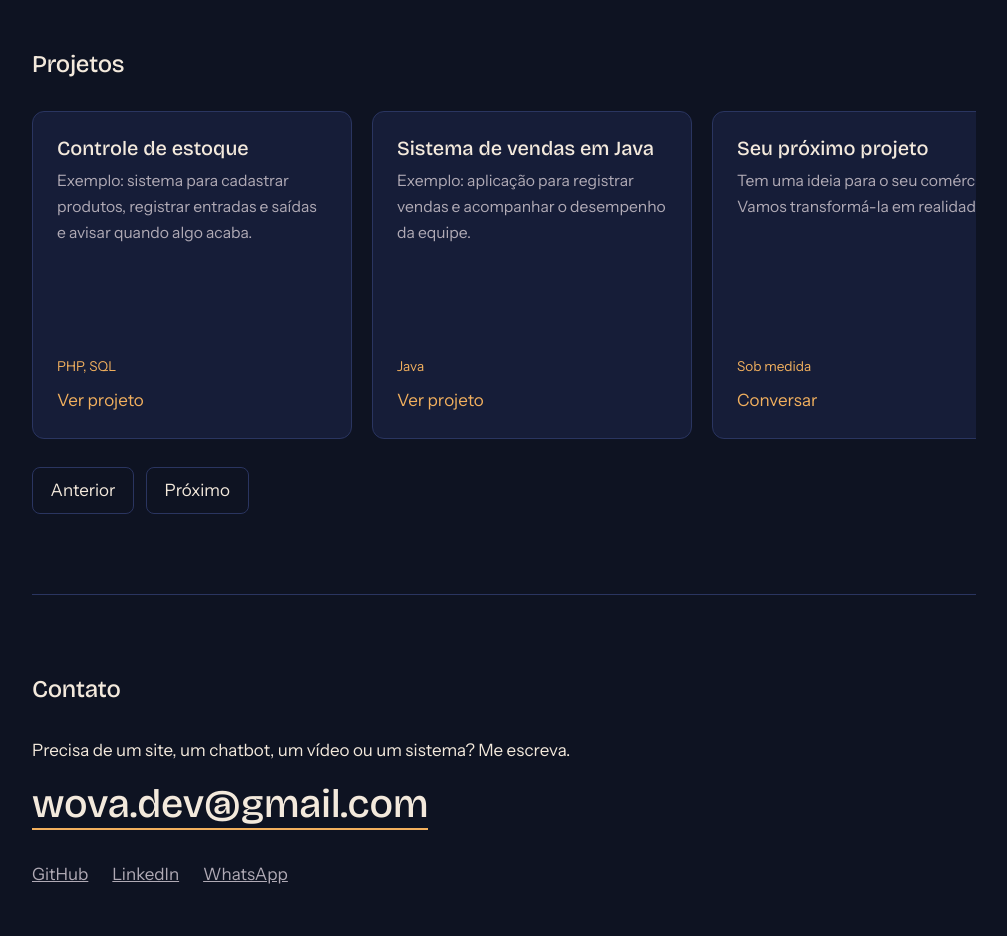
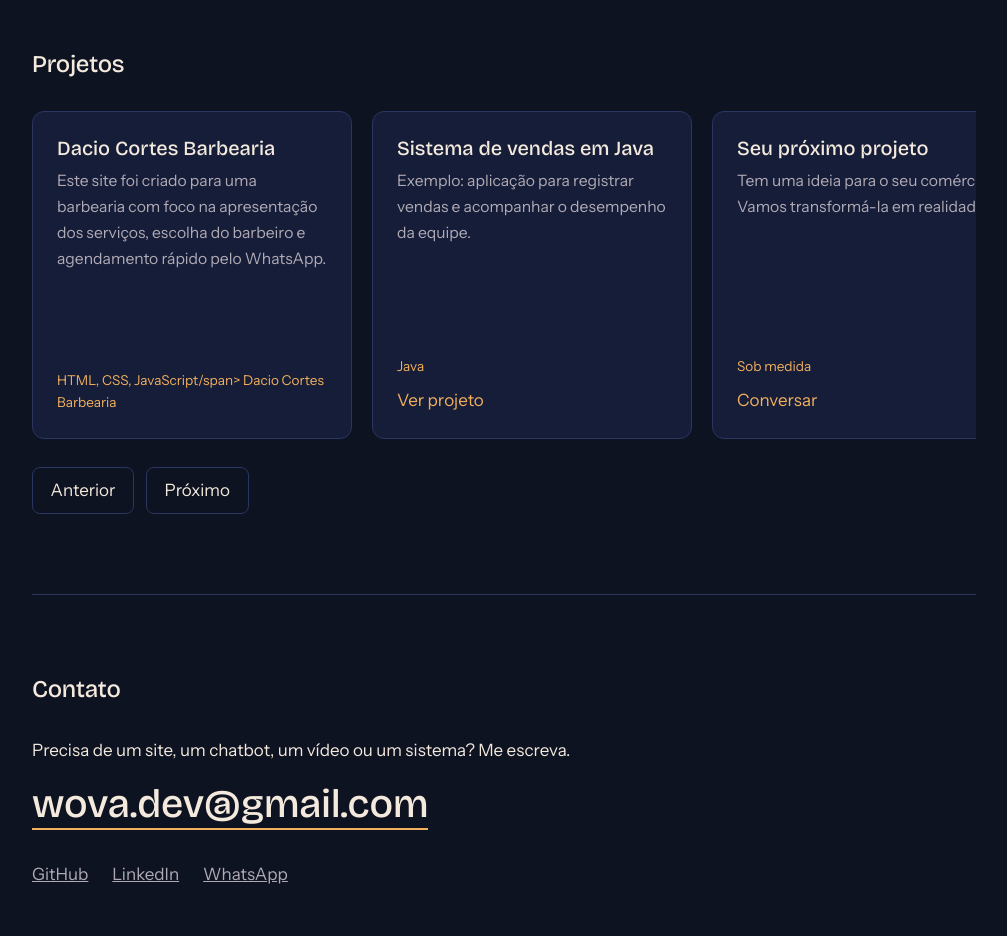
Before and after one commit to welderova/wova.dev, a plain HTML site: page index.html in a window 1280 px wide. Shown: the part 2200-3136 px from the top of the page, without its empty margins (136-1143 px from the left). Drawn offline with nearby package versions, Linux system fonts and the light colour scheme.

Commit message:
Add projeto

```diff
--- a/index.html
+++ b/index.html
@@ -127,10 +127,10 @@
         </li>
 
         <li class="card">
-          <h3>Controle de estoque</h3>
-          <p>Exemplo: sistema para cadastrar produtos, registrar entradas e saídas e avisar quando algo acaba.</p>
-          <span class="tech">PHP, SQL</span>
-          <a href="#">Ver projeto</a>
+          <h3>Dacio Cortes Barbearia</h3>
+          <p>Este site foi criado para uma barbearia com foco na apresentação dos serviços, escolha do barbeiro e agendamento rápido pelo WhatsApp.</p>
+          <span class="tech">HTML, CSS, JavaScript/span>
+          <a href="https://daciocortesbarbearia.vercel.app/">Dacio Cortes Barbearia</a>
         </li>
 
         <li class="card">
```
